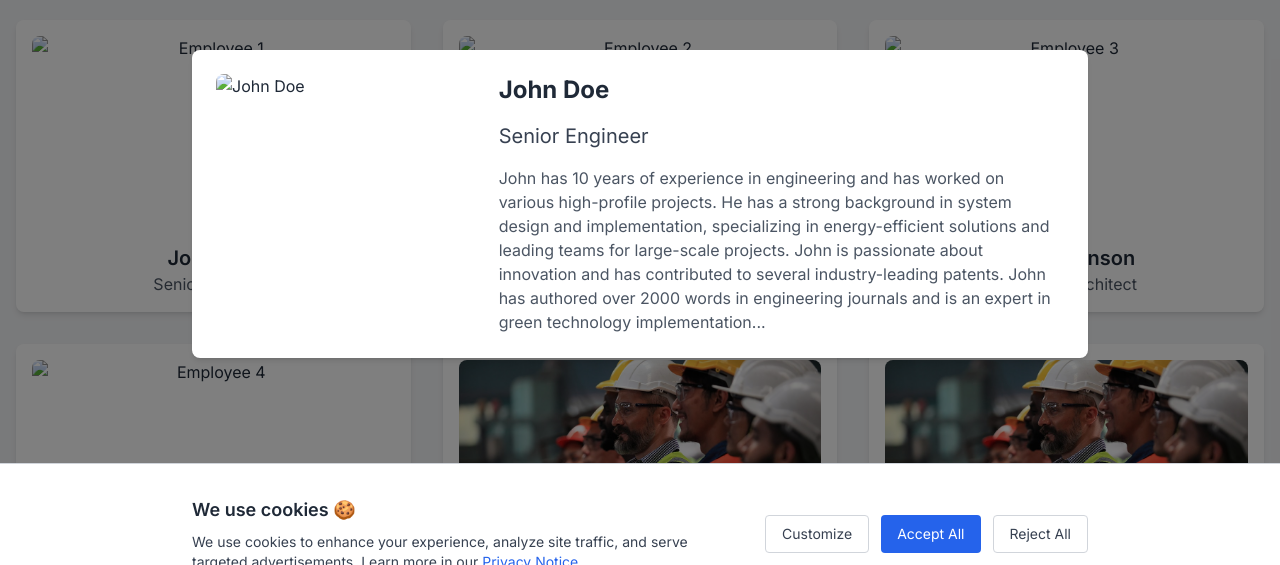
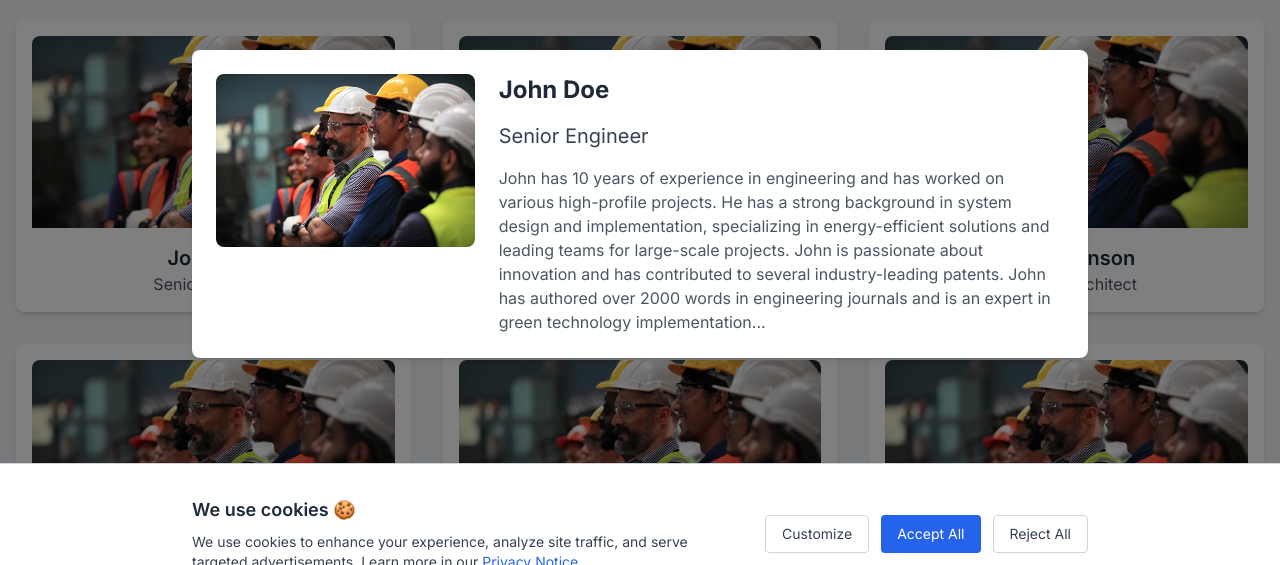
Before and after one commit to mstambi/Parsec, a plain HTML site: page about.html in a window 1280 px wide. Both pictures are taken after a click on the picture 213 px from the left and 328 px from the top of the page. Shown: the part 196-761 px from the top of the page. Drawn offline with nearby package versions, Linux system fonts and the light colour scheme.

Commit message:
Update about.html

```diff
--- a/about.html
+++ b/about.html
@@ -82,28 +82,28 @@
       <div class="grid grid-cols-1 md:grid-cols-3 gap-8">
         <!-- Employee 1 -->
         <div class="bg-white rounded-lg shadow-md p-4" data-aos="fade-up" data-aos-duration="1200">
-          <img src="images/Stjepan-Sinkovic_web.jpg" alt="Employee 1" class="w-full h-48 object-cover rounded-t-lg cursor-pointer" onclick="openModal('employee1')">
+          <img src="images/about-photo.jpg" alt="Employee 1" class="w-full h-48 object-cover rounded-t-lg cursor-pointer" onclick="openModal('employee1')">
           <h3 class="text-xl font-semibold mt-4">John Doe</h3>
           <p class="text-gray-600">Senior Engineer</p>
         </div>
 
         <!-- Employee 2 -->
         <div class="bg-white rounded-lg shadow-md p-4" data-aos="fade-up" data-aos-duration="1200">
-          <img src="images/Stjepan-Sinkovic_web.jpg" alt="Employee 2" class="w-full h-48 object-cover rounded-t-lg cursor-pointer" onclick="openModal('employee2')">
+          <img src="images/about-photo.jpg" alt="Employee 2" class="w-full h-48 object-cover rounded-t-lg cursor-pointer" onclick="openModal('employee2')">
           <h3 class="text-xl font-semibold mt-4">Đejn Kovać</h3>
           <p class="text-gray-600">Project Manager</p>
         </div>
 
         <!-- Employee 3 -->
         <div class="bg-white rounded-lg shadow-md p-4" data-aos="fade-up" data-aos-duration="1200">
-          <img src="images/Stjepan-Sinkovic_web.jpg" alt="Employee 3" class="w-full h-48 object-cover rounded-t-lg cursor-pointer" onclick="openModal('employee3')">
+          <img src="images/about-photo.jpg" alt="Employee 3" class="w-full h-48 object-cover rounded-t-lg cursor-pointer" onclick="openModal('employee3')">
           <h3 class="text-xl font-semibold mt-4">Alice Johnson</h3>
           <p class="text-gray-600">Software Architect</p>
         </div>
 
         <!-- Employee 4 -->
         <div class="bg-white rounded-lg shadow-md p-4" data-aos="fade-up" data-aos-duration="1200">
-          <img src="images/Stjepan-Sinkovic_web.jpg" alt="Employee 4" class="w-full h-48 object-cover rounded-t-lg cursor-pointer" onclick="openModal('employee4')">
+          <img src="images/about-photo.jpg" alt="Employee 4" class="w-full h-48 object-cover rounded-t-lg cursor-pointer" onclick="openModal('employee4')">
           <h3 class="text-xl font-semibold mt-4">Alice Johnson</h3>
           <p class="text-gray-600">Software Architect</p>
         </div>
@@ -175,26 +175,26 @@
           name: 'John Doe',
           profession: 'Senior Engineer',
           resume: 'John has 10 years of experience in engineering and has worked on various high-profile projects. He has a strong background in system design and implementation, specializing in energy-efficient solutions and leading teams for large-scale projects. John is passionate about innovation and has contributed to several industry-leading patents. John has authored over 2000 words in engineering journals and is an expert in green technology implementation...',
-          photo: 'images/Stjepan-Sinkovic_web.jpg'
+          photo: 'images/about-photo.jpg'
         },
         'employee2': {
           name: 'Jane Smith',
           profession: 'Project Manager',
           resume: 'Jane leads large projects and manages teams to ensure timely delivery of client solutions. With over 15 years of experience, Jane excels in project planning, team coordination, and risk management. She has a proven track record of managing multi-million-dollar projects and building strong client relationships. In addition, Jane has worked with numerous global organizations to improve project efficiency and performance...',
-          photo: 'images/Stjepan-Sinkovic_web.jpg'
+          photo: 'images/about-photo.jpg'
         },
         'employee3': {
           name: 'Alice Johnson',
           profession: 'Software Architect',
           resume: 'Alice specializes in building scalable software systems and creating innovative solutions for complex problems. With a background in cloud computing, AI, and big data, Alice has designed systems that support millions of users globally. She is a leader in software engineering and has contributed to cutting-edge technologies in the industry. Alice is passionate about optimizing architectures and building distributed systems for large-scale applications...',
-          photo: 'images/Stjepan-Sinkovic_web.jpg'
+          photo: 'images/about-photo.jpg'
         },
 
         'employee4': {
           name: 'Alice Johnson',
           profession: 'Software Architect',
           resume: 'Alice specializes in building scalable software systems and creating innovative solutions for complex problems. With a background in cloud computing, AI, and big data, Alice has designed systems that support millions of users globally. She is a leader in software engineering and has contributed to cutting-edge technologies in the industry. Alice is passionate about optimizing architectures and building distributed systems for large-scale applications...',
-          photo: 'images/Stjepan-Sinkovic_web.jpg'
+          photo: 'images/about-photo.jpg'
         },
 
         'employee5': {
```
